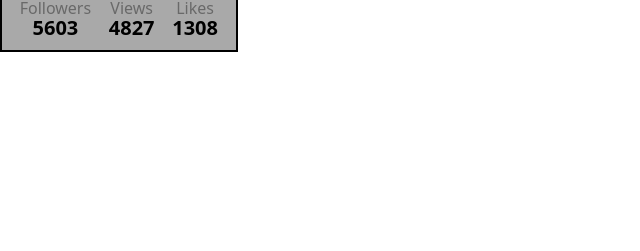
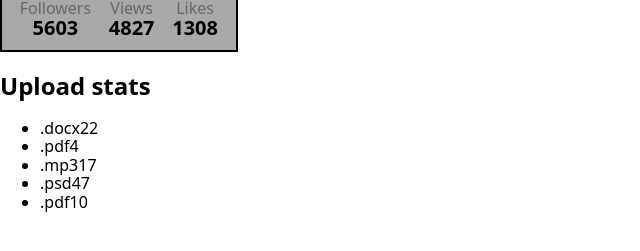
Before and after one commit to jokerav/goit-react-hw-01-components, a React (Create React App) app: page / in a window 1280 px wide. Shown: the part 247-498 px from the top of the page, without its empty margins (0-640 px from the left). Built offline with nearby package versions, Linux system fonts and the light colour scheme.

Commit message:
Statistics.jsx

```diff
--- a/src/components/App.jsx
+++ b/src/components/App.jsx
@@ -1,7 +1,9 @@
 import user from './Profile/user';
+import data from './Statistics/data'
 import Profile from './Profile/Profile';
+import Statistics from './Statistics/Statistics';
 // деструктуризируем юзера
-const { username, tag, location, avatar, stats: { followers, views, likes} } = user;
+const { username, tag, location, avatar, stats: { followers, views, likes } } = user;
 export default function App()  {
   return (
     <div
@@ -24,6 +26,7 @@ export default function App()  {
         views={views}
         likes={likes}
       />
+      <Statistics title="Upload stats" stats={data} />
     </div>
   );
 };
--- /dev/null
+++ b/src/components/Statistics/Statistics.jsx
@@ -0,0 +1,22 @@
+import PropTypes from 'prop-types';
+import s from './Statistics.module.css'
+export default function Statistics({ title, stats })
+{
+    return (
+        <section className={s.statistics}>
+            {title ? <h2 className={s.title}>Upload stats</h2>:''}
+        <ul className={s.statList}>
+        {  stats.map(data =>
+          <li className={s.item}>
+            <span className={s.label}>{data.label}</span>
+            <span className={s.percentage}>{data.percentage}</span>
+          </li>) }
+        </ul>
+</section>
+)}
+
+Statistics.propTypes = {
+  title: PropTypes.string,
+  stats: PropTypes.array
+
+}
--- /dev/null
+++ b/src/components/Statistics/data.json
@@ -0,0 +1,7 @@
+[
+  { "id": "id-1", "label": ".docx", "percentage": 22 },
+  { "id": "id-2", "label": ".pdf", "percentage": 4 },
+  { "id": "id-3", "label": ".mp3", "percentage": 17 },
+  { "id": "id-4", "label": ".psd", "percentage": 47 },
+  { "id": "id-5", "label": ".pdf", "percentage": 10 }
+]
```
Also changed, not shown: src/components/Statistics/Statistics.module.css (added), 1 other file (tests, documents, lock files or other folders).
